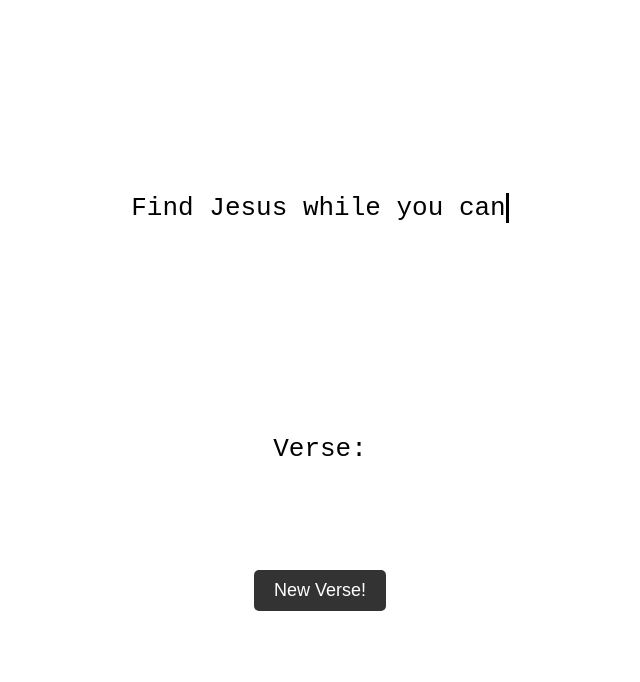
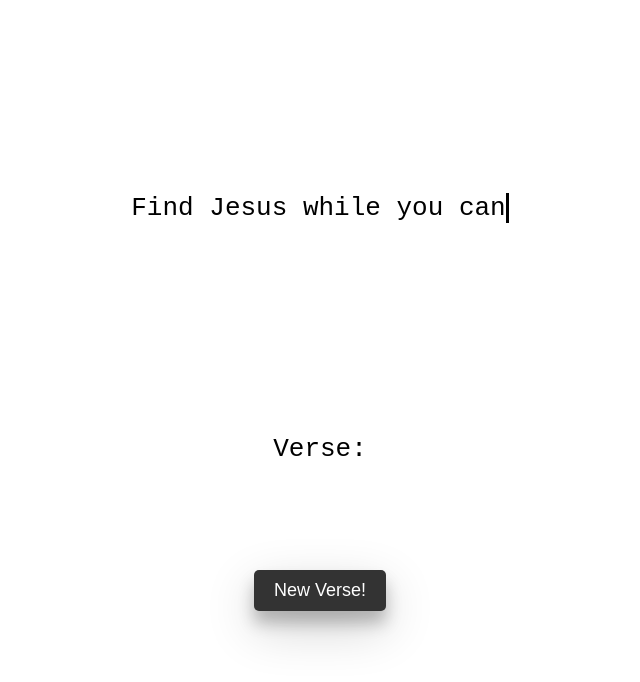
Before and after one commit to AaTekle/Bible-Verses, a plain HTML site: page BibleVerseGenerator.html in a window 1280 px wide. In both pictures the pointer is over the button "New Verse!". Shown: the whole page, without its empty margins (320-960 px from the left). Drawn offline with Linux system fonts and the light colour scheme.

Commit message:
Update BibleVerseGenerator.css

```diff
--- a/BibleVerseGenerator.css
+++ b/BibleVerseGenerator.css
@@ -51,10 +51,17 @@ button {
   font-size: 18px;
   border: none;
   background-color: #333;
-  color: #fff;
+  color: rgb(255, 255, 255);
   cursor: pointer;
   border-radius: 5px;
 }
+
+button:hover {
+  transition-duration: 0.5s;
+  box-shadow: 0 12px 16px 0 rgba(0,0,0,0.24),0 17px 50px 0 rgba(0,0,0,0.19);
+}
+
+
 
 #output{
   font-weight:bold;
```
